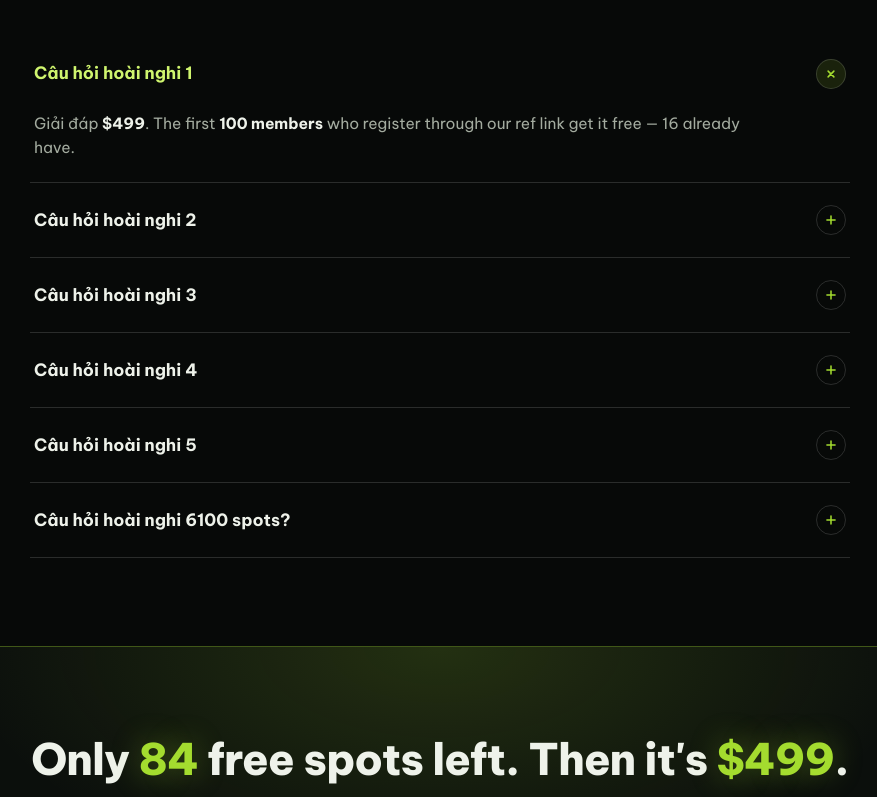
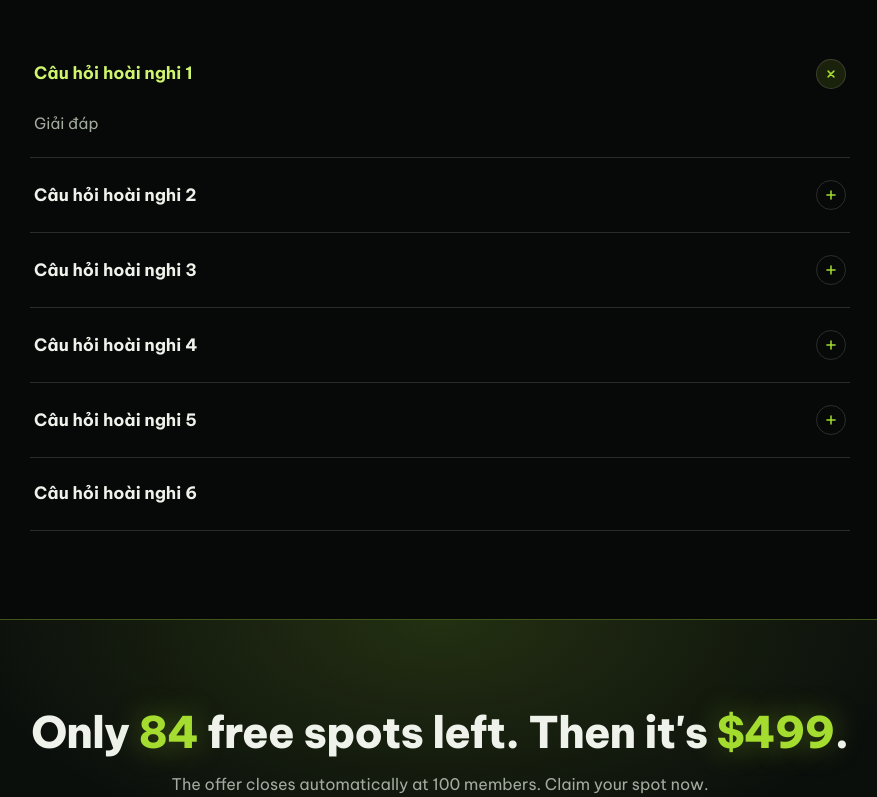
Before and after one commit to grondal04/indicator-landing-titanlab, a plain HTML site: page index.html in a window 1280 px wide. Shown: the part 6105-6902 px from the top of the page, without its empty margins (200-1077 px from the left). Drawn offline with Linux system fonts and the light colour scheme; a web font is replaced by a local one.

Commit message:
Update index.html

```diff
--- a/index.html
+++ b/index.html
@@ -228,11 +228,11 @@
     <div class="faq reveal">
       <details open>
         <summary><span class="q">Câu hỏi hoài nghi 1</span><span class="plus"><svg><use href="#i-plus"/></svg></span></summary>
-        <div class="ans">Giải đáp <b>$<span class="js-price">499</span></b>. The first <b><span class="js-total">100</span> members</b> who register through our ref link get it free — <span class="js-taken">16</span> already have.</div>
+        <div class="ans">Giải đáp</div>
       </details>
       <details>
         <summary><span class="q">Câu hỏi hoài nghi 2</span><span class="plus"><svg><use href="#i-plus"/></svg></span></summary>
-        <div class="ans">Giải đáp <span class="js-broker">our partner broker</span>. The broker pays us, so you don't have to. The only condition: your account must be opened through our ref link.</div>
+        <div class="ans">Giải đáp</div>
       </details>
       <details>
         <summary><span class="q">Câu hỏi hoài nghi 3</span><span class="plus"><svg><use href="#i-plus"/></svg></span></summary>
@@ -247,8 +247,8 @@
         <div class="ans">Giải đáp</div>
       </details>
       <details>
-        <summary><span class="q">Câu hỏi hoài nghi 6<span class="js-total">100</span> spots?</span><span class="plus"><svg><use href="#i-plus"/></svg></span></summary>
-        <div class="ans">The free offer closes and the indicator returns to <b>$<span class="js-price">499</span></b>. Members who joined keep their access.</div>
+        <summary><span class="q">Câu hỏi hoài nghi 6</summary>
+        <div class="ans">Giải đáp.</div>
       </details>
     </div>
     <div class="cta-row mobile-only center"><a class="btn btn-primary btn-lg" data-cta href="#">Show Me How <svg><use href="#i-arrow"/></svg></a></div>
```
